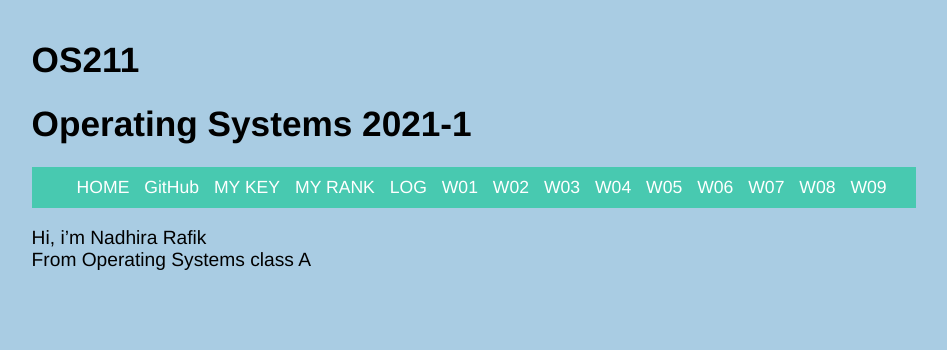
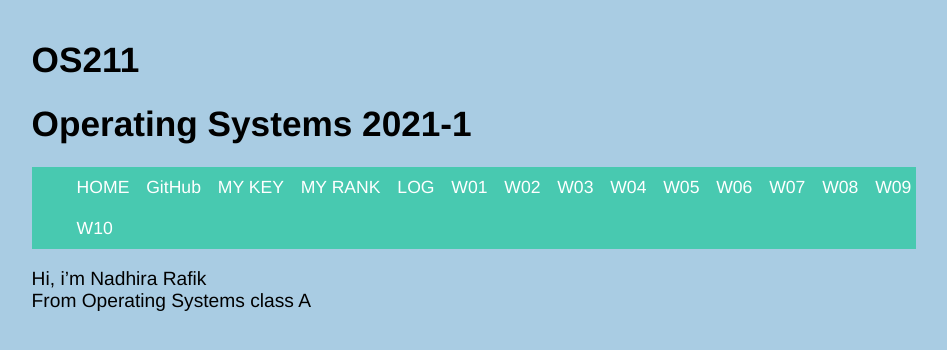
Before and after one commit to nadhirarafik/os211, a Jekyll site: the page built from index.md, in a window 1280 px wide. Shown: the top 350 px of the page, without its empty margins (166-1113 px from the left). Built offline with Jekyll 4.4.1, drawn with Linux system fonts in a browser that asks for light colours.

Commit message:
Update base.html

```diff
--- a/_layouts/base.html
+++ b/_layouts/base.html
@@ -81,6 +81,7 @@
                 <li class='listitem'><a href='{{ site.baseurl }}/W07/'>W07</a></li>
 		<li class='listitem'><a href='{{ site.baseurl }}/W08/'>W08</a></li>
 		<li class='listitem'><a href='{{ site.baseurl }}/W09/'>W09</a></li>
+		<li class='listitem'><a href='{{ site.baseurl }}/W10/'>W10</a></li>
             </ul>
         </nav>
 
```
